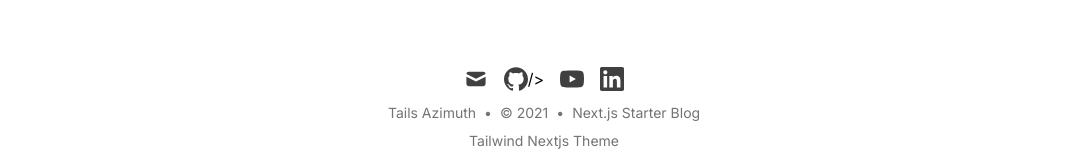
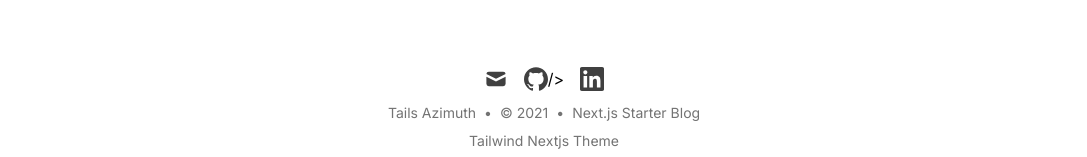
Before and after one commit to stackbit-projects/magenta-sunflower-ee5b2, a Next.js app: page / in a window 1280 px wide. Shown: the part 1630-1787 px from the top of the page, without its empty margins (96-1183 px from the left). Built offline with nearby package versions, Linux system fonts and the light colour scheme; no server answers; what @tailwindcss/typography would draw is missing.

Commit message:
Footer.js: changed

```diff
--- a/components/Footer.js
+++ b/components/Footer.js
@@ -9,7 +9,6 @@ export default function Footer() {
         <div className="flex mb-3 space-x-4">
           <SocialIcon kind="mail" href={`mailto:${siteMetadata.email}`} size="6" />
           <SocialIcon kind="github" href={siteMetadata.github} size="6" />/>
-          <SocialIcon kind="youtube" href={siteMetadata.youtube} size="6" />
           <SocialIcon kind="linkedin" href={siteMetadata.linkedin} size="6" />
 
         </div>
```
